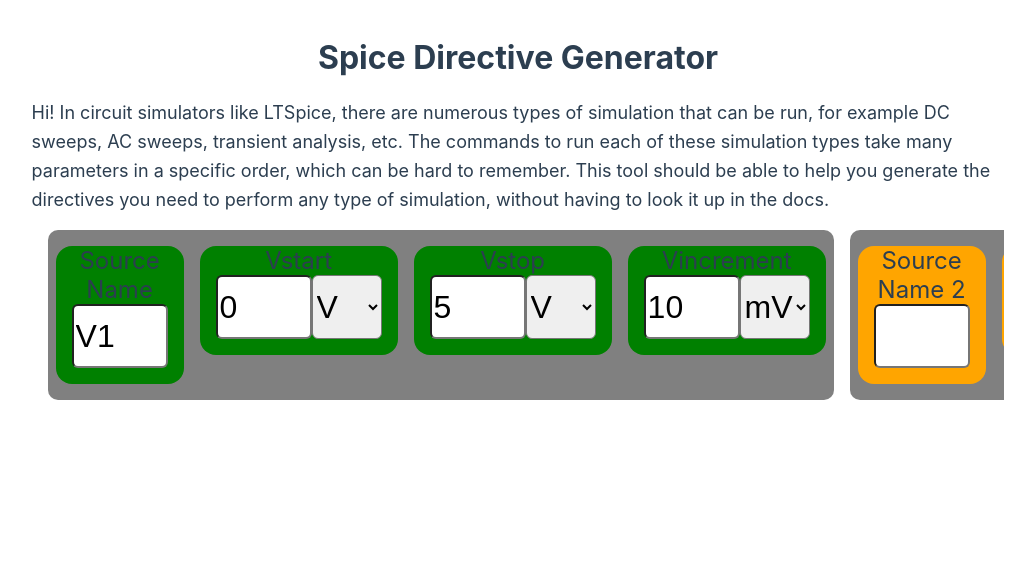
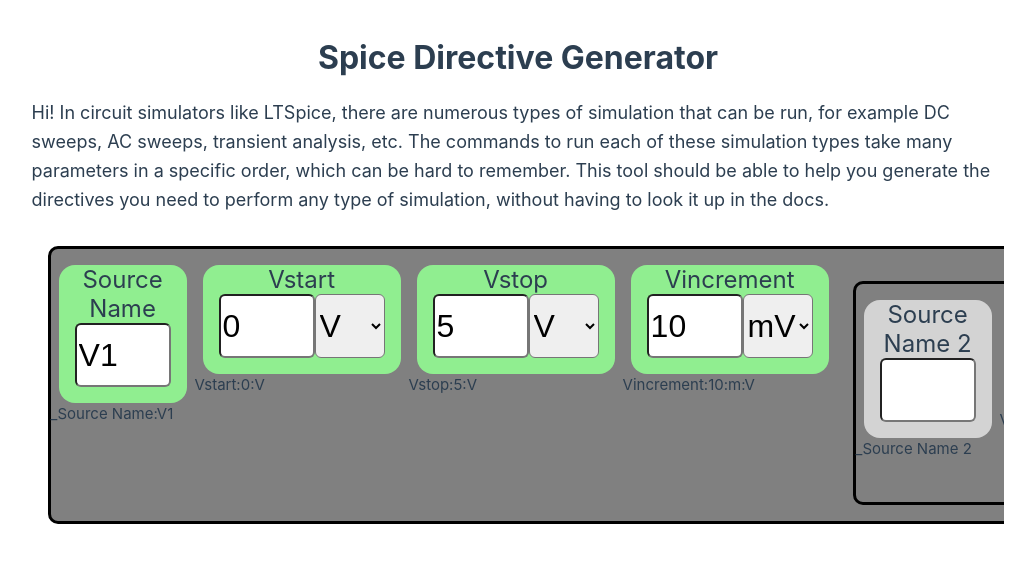
Before and after one commit to ianeyk/spice-directives, a Vue app in the folder spice-directives/: page / in a window 1280 px wide. Shown: the top 562 px of the page, without its empty margins (122-1157 px from the left). Built offline with nearby package versions, Linux system fonts and the light colour scheme; the HTML template or start-up script is replaced by a standard one.

Commit message:
create nested parameter groups based on brackets

```diff
--- a/spice-directives/src/App.vue
+++ b/spice-directives/src/App.vue
@@ -23,7 +23,7 @@
 
     <main>
       <div class="chipContainer">
-        <Parameters docOpt=""></Parameters>
+        <ParameterGroup docOpt="<_Source Name:V1> <Vstart:0:V> <Vstop:5:V> <Vincrement:10:m:V> [<_Source Name 2> <Vstart2:V> <Vstop:V> [<Vincr2:V>]]"></ParameterGroup>
         <!-- <ParameterChip name="Sweep" :inputComponent="ParameterChipSelect" :parameterProps="{'options': ['AC', 'DC', 'rocking', 'rolling'], 'value': 'AC'}" :valid="true" />
         <ParameterChip name="N Steps" :inputComponent="ParameterChipUnitless" :parameterProps="{'value': 100}" :valid="true" />
         <ParameterChip name="Starting Value" :inputComponent="ParameterChipUnits" :parameterProps="{'value': 0, 'units': 'V'}" :valid="true" />
--- a/spice-directives/src/components/ParameterChip.vue
+++ b/spice-directives/src/components/ParameterChip.vue
@@ -146,14 +146,11 @@
     }
 }
 
-const props = withDefaults(defineProps<{
+const props = defineProps<{
     docOpt: string,
-    optional: boolean,
-}>(), {
-    optional: false,
-})
+}>()
 
-const parsedProps: parameterChipProps = parseOption(props.docOpt)
+const parsedProps: parameterChipProps = parseOption(props.docOpt, true)
 
 const optional: Ref<boolean> = ref(parsedProps.optional)
 const valid: Ref<boolean> = ref(parsedProps.valid)
@@ -175,6 +172,9 @@
   <div :class="['outer', status]">
     <h1 class="name">{{ parsedProps.name }}</h1>
     <component :is="parsedProps.inputComponent" v-bind="parsedProps.parameterProps" @parameter-changed="parameterChanged"></component>
+  </div>
+  <div>
+    {{ docOpt }}
   </div>
 </template>
 
--- a/spice-directives/src/components/ParameterGroup.vue
+++ b/spice-directives/src/components/ParameterGroup.vue
@@ -5,6 +5,7 @@
 import ParameterChipUnitless from './ParameterChipUnitless.vue';
 import ParameterChipSelect from './ParameterChipSelect.vue';
 import ParameterChip from './ParameterChip.vue';
+import ParameterGroup from './ParameterGroup.vue'
 import ParameterChipBoolean from './ParameterChipBoolean.vue';
 import ParameterChipText from './ParameterChipText.vue';
 
@@ -21,25 +22,25 @@
 // const docOpt1 = "<-Boolean> <_Text> <_Greeting:howdy> <oct, dec, lin> <Nsteps:20> [<StartFreq:100:k:Hz> <EndFreq:1:Hz>]"
 // const docOpt1 = ".dc <_Source Name:V1> <Vstart:0:V> <Vstop:5:V> <Vincrement:10:m:V> <Nsteps:1> [<_Source Name 2> <Vstart2:V> <Vstop2:V> <Vincr2:V>]"
 
-const parseDocOpt = (docOpt: string): {docOpt: string, optional: boolean}[] => {
-    const parameterChips: {docOpt: string, optional: boolean}[] = []
+const isSingleParameter = (docOpt: string): boolean => {
+    return !(docOpt.includes('<') || docOpt.includes('>'))
+}
+
+const isSimpleDocOpt = (docOpt: string): boolean => {
+    return !(docOpt.includes('[') || docOpt.includes(']') || docOpt.includes('(') || docOpt.includes(')'))
+}
+
+const parseSimpleDocOpt = (docOpt: string): string[] => {
+    // a simple doc opt is one with no brackets or parentheses, only raw options enclosed in <>
+    const parameterChips: string[] = []
     let option = ""
-    let optional = false
     for (const char of docOpt) {
-        if (char == '<' || char == '[') {
+        if (char == '<') {
             option = ""
-            if (char == '[') {
-                optional = true
-            }
             continue
-        } else if (char == '>' || char == ']') {
-            if (option.replace(/\s/g, "").length > 0) {
-                parameterChips.push({docOpt: option, optional: optional})
-            }
+        } else if (char == '>') {
+            parameterChips.push(option)
             option = ""
-            if (char == ']') {
-                optional = false
-            }
             continue
         }
 
@@ -48,12 +49,26 @@
     return parameterChips
 }
 
+const parseDocOpt = (docOpt: string): string[] => {
+    if (isSimpleDocOpt(docOpt)) {
+        return parseSimpleDocOpt(docOpt)
+    }
+    const firstBracketIndex = docOpt.indexOf('[')
+    const reversedDocOpt = docOpt.split('').reverse().join('')
+    const lastBracketIndex = reversedDocOpt.indexOf(']')
+
+    return parseSimpleDocOpt(docOpt.slice(0, firstBracketIndex)).concat( // simple-parse everything before the first bracket
+            [docOpt.slice(firstBracketIndex + 1, lastBracketIndex - 1)]).concat( // complex-parse the things between the brackets
+                parseSimpleDocOpt(docOpt.slice(docOpt.length - lastBracketIndex + 1))) // simple-parse everything after the last bracket
+                // do not ever count the brackets themselves
+}
+
 </script>
 
 <template>
     <div class="parameterGroupOuter">
         <div v-for="option in parseDocOpt(props.docOpt)">
-            <ParameterChip :doc-opt="option.docOpt" :optional="option.optional"></ParameterChip>
+            <component :is="isSingleParameter(option) ? ParameterChip : ParameterGroup" :doc-opt="option"></component>
         </div>
     </div>
 </template>
@@ -67,6 +82,9 @@
     padding-bottom: 1rem;
     margin-left: 1rem;
     border-radius: 10px;
+    margin-top: 1rem;
+    border-color: black;
+    border-style: solid;
 }
 
 </style>
```
